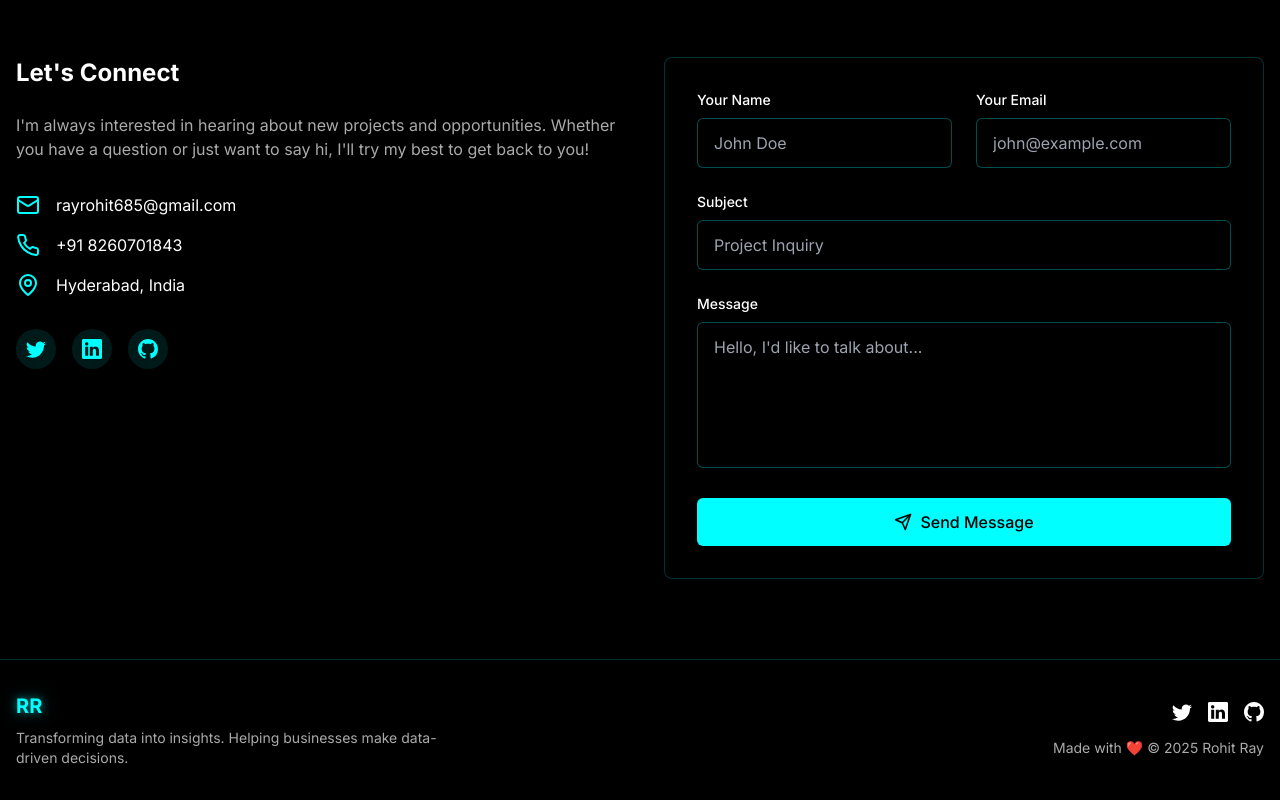
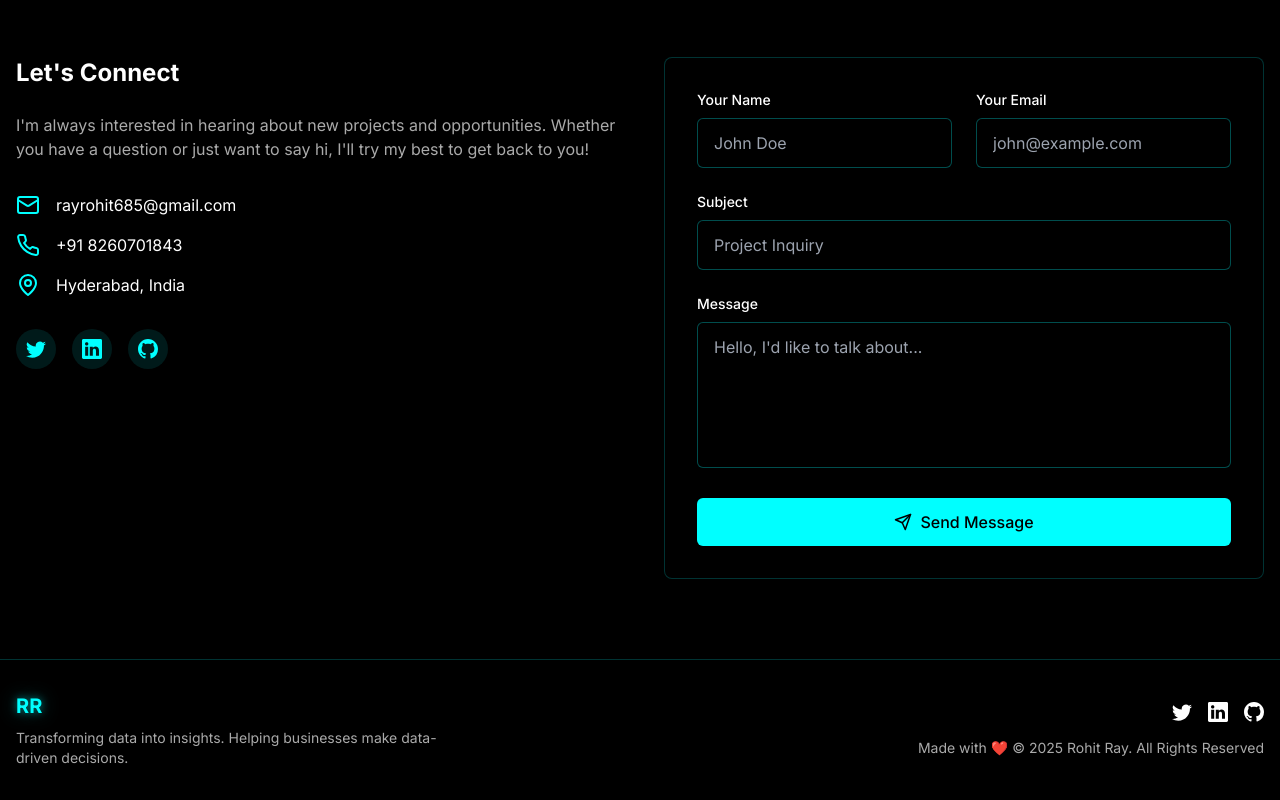
Before and after one commit to Rohit-Ray-Git/project, a React (Vite) app: page / in a window 1280 px wide. Shown: the part 4591-5391 px from the top of the page. Built offline with nearby package versions, Linux system fonts and the light colour scheme.

Commit message:
fix: update footer copyright text to include "All Rights Reserved"

```diff
--- a/src/components/Footer.tsx
+++ b/src/components/Footer.tsx
@@ -45,7 +45,7 @@ const Footer: React.FC = () => {
               </a>
             </div>
             <p className="text-sm text-accent-dark flex items-center">
-              Made with ❤️ &copy; {currentYear} Rohit Ray
+              Made with ❤️ &copy; {currentYear} Rohit Ray. All Rights Reserved
             </p>
           </div>
         </div>
```
